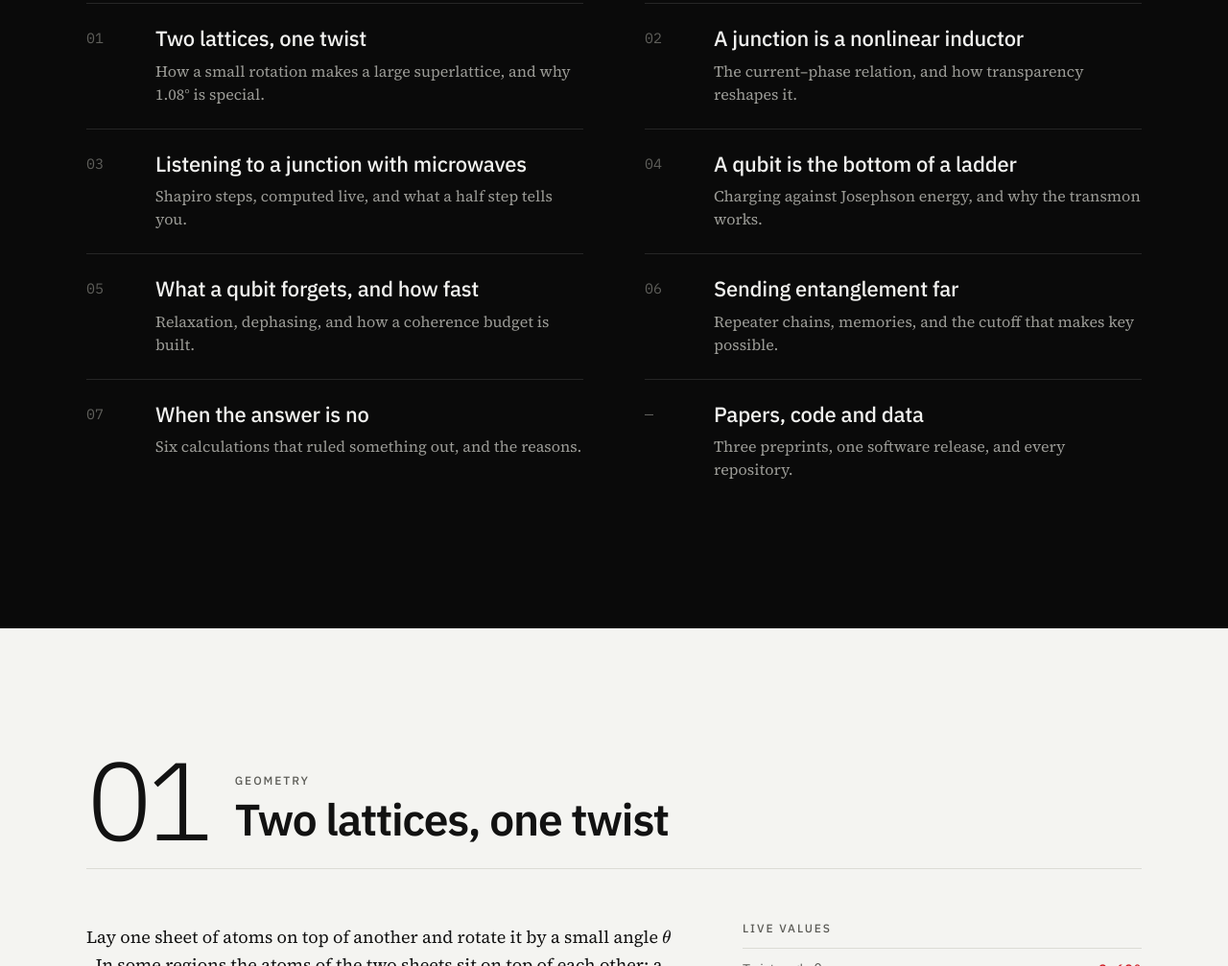
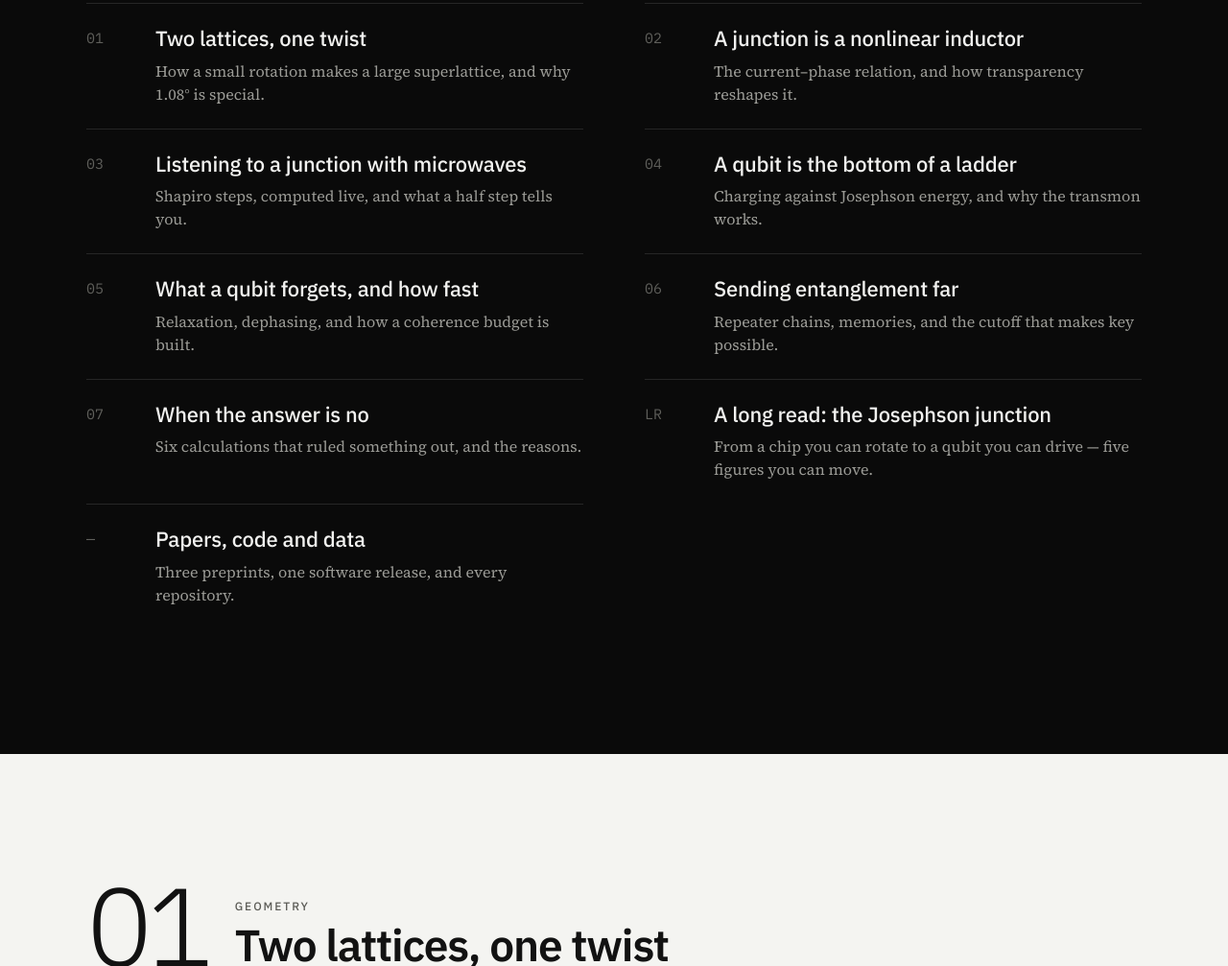
Before and after one commit to FarukSamiBilgin/FarukSamiBilgin.github.io, a plain HTML site: page index.html in a window 1280 px wide. Shown: the part 978-1985 px from the top of the page at 96% size. Drawn offline with nearby package versions, Linux system fonts and the light colour scheme.

Commit message:
Notes: link the Josephson long read from contents, chapter 4 and the top bar

```diff
--- a/index.html
+++ b/index.html
@@ -169,7 +169,7 @@ footer .r{text-align:right}
 </head>
 <body>
 
-<div class="top"><a href="#top">Faruk Sami Bilgin</a><a href="#contents">Contents</a></div>
+<div class="top"><a href="#top">Faruk Sami Bilgin</a><span><a href="josephson/" style="margin-right:28px">Long read</a><a href="#contents">Contents</a></span></div>
 
 <header class="hero dark" id="top">
   <canvas id="moire" role="img" aria-label="Interactive moiré pattern of two triangular lattices; drag horizontally to change the twist angle."></canvas>
@@ -198,6 +198,7 @@ footer .r{text-align:right}
       <li><a href="#ch5"><span class="num">05</span><span class="t">What a qubit forgets, and how fast</span><span class="d">Relaxation, dephasing, and how a coherence budget is built.</span></a></li>
       <li><a href="#ch6"><span class="num">06</span><span class="t">Sending entanglement far</span><span class="d">Repeater chains, memories, and the cutoff that makes key possible.</span></a></li>
       <li><a href="#ch7"><span class="num">07</span><span class="t">When the answer is no</span><span class="d">Six calculations that ruled something out, and the reasons.</span></a></li>
+      <li><a href="josephson/"><span class="num">LR</span><span class="t">A long read: the Josephson junction</span><span class="d">From a chip you can rotate to a qubit you can drive — five figures you can move.</span></a></li>
       <li><a href="#papers"><span class="num">—</span><span class="t">Papers, code and data</span><span class="d">Three preprints, one software release, and every repository.</span></a></li>
     </ol>
   </div>
@@ -374,7 +375,7 @@ footer .r{text-align:right}
           <p>A complete design flow, from layout to logical qubit: a transmon and its readout resonator drawn in Qiskit Metal, lumped values turned into \(E_J\), \(E_C\) and coupling, dispersive readout, relaxation and dephasing, a leakage-suppressing DRAG pulse, a two-qubit CZ gate, a five-qubit layout exported to GDS, and the logical error of a repetition code against distance.</p>
           <p>The same Hamiltonian with a graphene junction gives a gatemon, whose \(E_J\) is tuned by a gate voltage rather than a magnetic flux.</p>
         </div>
-        <div class="links"><a href="https://github.com/FarukSamiBilgin/superconducting-qubit-chip-design">Chip design notebook</a><a href="https://github.com/FarukSamiBilgin/tbg-gatemon">Graphene gatemon</a><a href="https://github.com/FarukSamiBilgin/jjqubit-studio">JJQubit Studio</a></div>
+        <div class="links"><a href="josephson/">Long read: the Josephson junction</a><a href="https://github.com/FarukSamiBilgin/superconducting-qubit-chip-design">Chip design notebook</a><a href="https://github.com/FarukSamiBilgin/tbg-gatemon">Graphene gatemon</a><a href="https://github.com/FarukSamiBilgin/jjqubit-studio">JJQubit Studio</a></div>
       </div>
     </details>
   </div>
```
